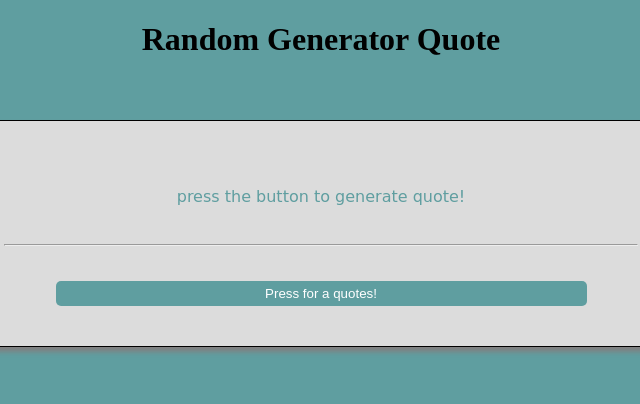
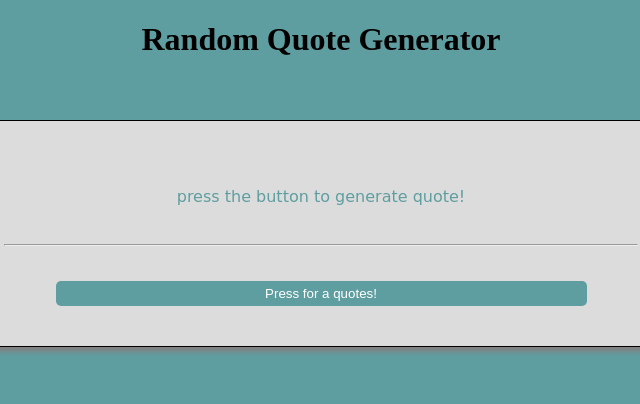
Before and after one commit to ijayhub/Random_Quotes, a plain HTML site: page index.html in a window 1280 px wide. Shown: the full height of the page, 319-959 px from the left. Drawn offline with Linux system fonts and the light colour scheme; a web font is replaced by a local one.

Commit message:
A Random Quote Generator

```diff
--- a/index.html
+++ b/index.html
@@ -11,7 +11,7 @@
 
 
         <!-- random quotes -->
-        <h1 class="main-header"> Random Generator Quote</h1>
+        <h1 class="main-header"> Random Quote Generator </h1>
         <div id="container">
 
             <button id="btn">Press for a quotes!</button>
```
